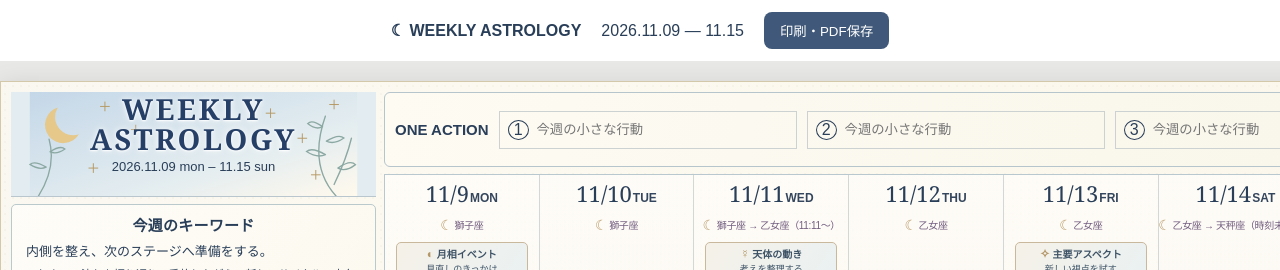
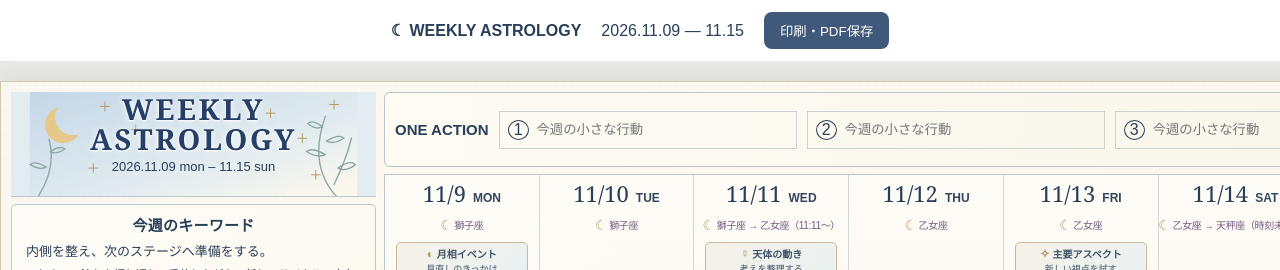
Before and after one commit to samansa3484-jpg/weekly-astrogy, a React (Vite) app: page / in a window 1280 px wide. Shown: the top 270 px of the page. Built offline with nearby package versions, Linux system fonts and the light colour scheme; a web font is replaced by a local one.

Commit message:
Add clear spacing between date and weekday

```diff
--- a/src/style.css
+++ b/src/style.css
@@ -421,3 +421,7 @@ aside section::after { content:none !important; display:none !important; }
 .moon-sign {height:27px;min-height:27px}
 .dayhead h4 {margin-top:5px}
 @media print {.date-line{height:32px}.moon-sign{height:27px;min-height:27px}}
+
+/* Give the date and English weekday a deliberate, quiet visual separation. */
+.date-line { gap:7px; }
+@media print { .date-line {gap:7px} }
```
